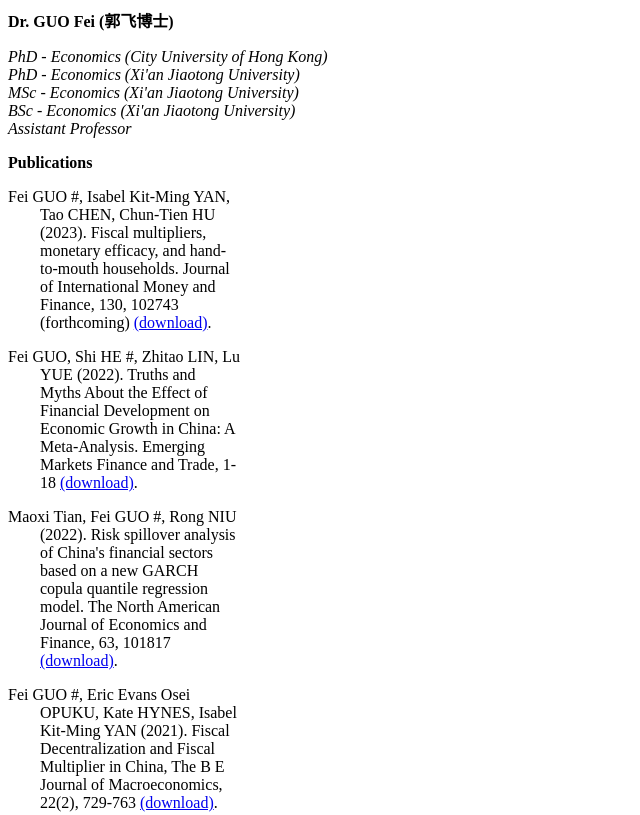
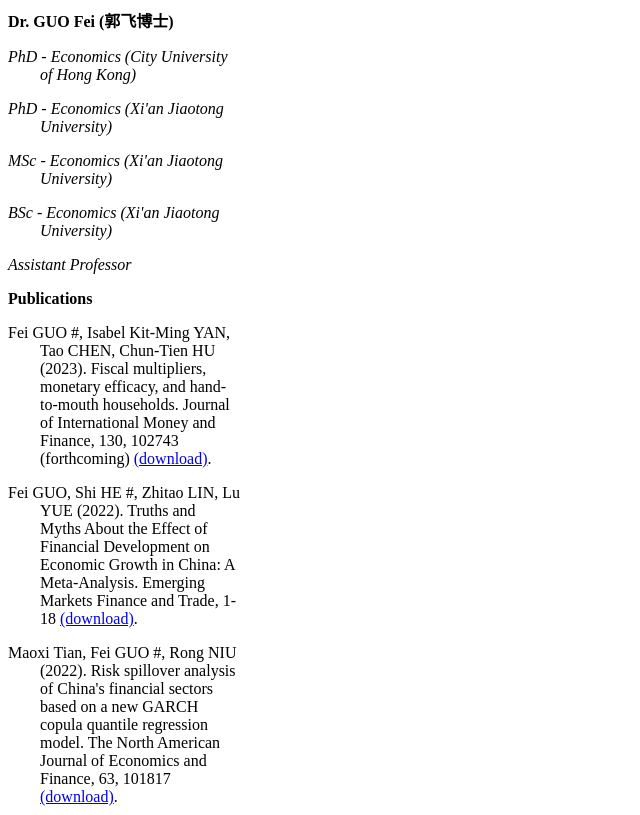
Before and after one commit to guofeiaca/personal, a plain HTML site: page index.html in a window 1280 px wide. Shown: the top 815 px of the page, without its empty margins (0-640 px from the left). Drawn offline with Linux system fonts and the light colour scheme.

Commit message:
Update index.html

```diff
--- a/index.html
+++ b/index.html
@@ -2,11 +2,11 @@
 
 <p><b>Dr. GUO Fei (郭飞博士)</b></p>
 
-<i>PhD - Economics (City University of Hong Kong)</i><br/>
-<i>PhD - Economics (Xi'an Jiaotong University)</i><br/>
-<i>MSc - Economics (Xi'an Jiaotong University)</i><br/>
-<i>BSc - Economics (Xi'an Jiaotong University)</i><br/>
-<i>Assistant Professor</i><br/>
+<p><i>PhD - Economics (City University of Hong Kong)</i></p>
+<p><i>PhD - Economics (Xi'an Jiaotong University)</i></p>
+<p><i>MSc - Economics (Xi'an Jiaotong University)</i></p>
+<p><i>BSc - Economics (Xi'an Jiaotong University)</i></p>
+<p><i>Assistant Professor</i></p>
 
 
 
@@ -51,12 +51,12 @@ p:first-letter {
 
 <p><b>Teaching</b></p>
 
-Mid-Level Macroeconomics for Undergraduates<br/>
+<p>Mid-Level Macroeconomics for Undergraduates</p>
 
-International Finance for Undergraduates<br/>
+<p>International Finance for Undergraduates</p>
 
-Development Economics for Postgraduates<br/>
+<p>Development Economics for Postgraduates</p>
 
-Fiscal Research for Postgraduates
+<p>Fiscal Research for Postgraduates</p>
 
 </html>
```
